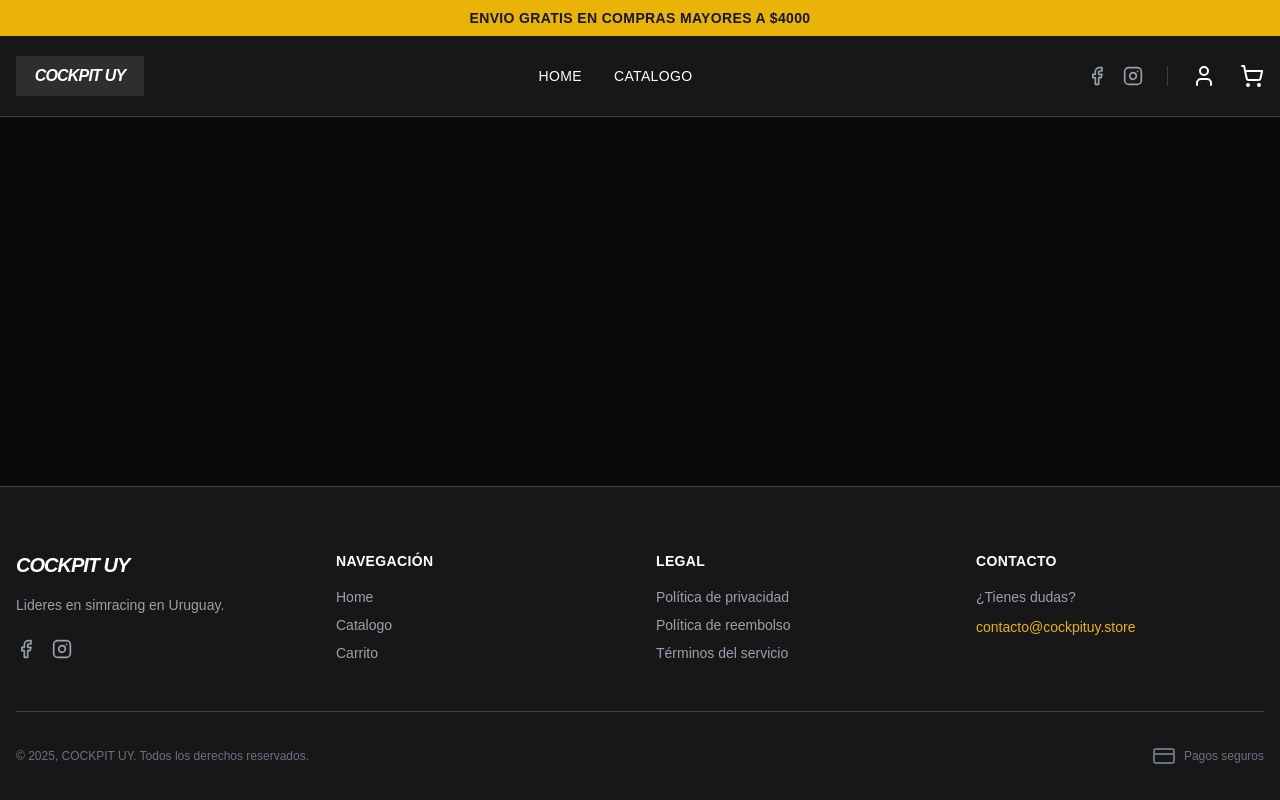
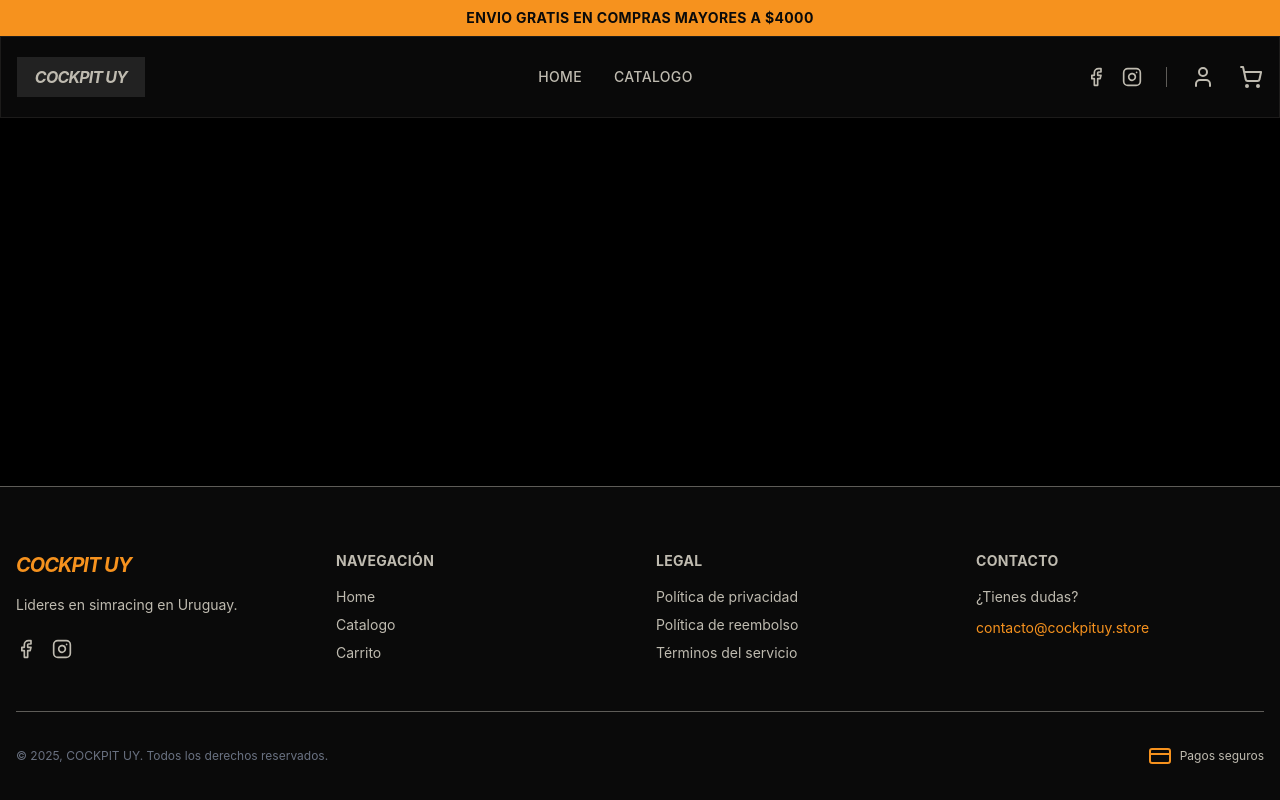
Before and after one commit to Karaba21/Cockpit, a Next.js app: page / in a window 1280 px wide. Built offline with nearby package versions, Linux system fonts and the light colour scheme; no server answers.

Commit message:
mejora estilos

```diff
--- a/src/app/globals.css
+++ b/src/app/globals.css
@@ -1,16 +1,31 @@
 @import "tailwindcss";
 
 @theme {
-  --color-background: #0a0a0a;
-  --color-foreground: #ffffff;
+  /* Nueva Paleta de Colores */
+  --color-negro: #000000;
+  --color-arena: #bfbbb0;
+  --color-asfalto: #5e5c58;
+  --color-sunset: #f6921e;
 
-  /* Custom Colors */
-  --color-primary: #eab308; /* Yellow-500 */
-  --color-primary-hover: #ca8a04; /* Yellow-600 */
-  --color-secondary: #ef4444; /* Red-500 */
-  --color-surface: #171717; /* Neutral-900 */
-  --color-surface-light: #262626; /* Neutral-800 */
-  --color-border: #404040; /* Neutral-700 */
+  /* Color System */
+  --color-background: #000000;
+  --color-foreground: #bfbbb0;
+  --color-primary: #f6921e;
+  --color-primary-hover: #d97d0f;
+  --color-secondary: #5e5c58;
+  --color-surface: #0a0a0a;
+  --color-surface-light: #1a1a1a;
+  --color-border: #5e5c58;
+
+  /* Gradients */
+  --gradient-sunset: linear-gradient(135deg, #f6921e 0%, #d97d0f 100%);
+  --gradient-dark: linear-gradient(135deg, #000000 0%, #1a1a1a 100%);
+  --gradient-border: linear-gradient(135deg, #5e5c58 0%, #f6921e 100%);
+
+  /* Effects */
+  --glow-sunset: 0 0 20px rgba(246, 146, 30, 0.4);
+  --glow-sunset-strong: 0 0 30px rgba(246, 146, 30, 0.6);
+  --shadow-elevated: 0 10px 40px rgba(0, 0, 0, 0.5);
 }
 
 :root {
@@ -21,5 +36,55 @@
 body {
   background-color: var(--background);
   color: var(--foreground);
-  font-family: Arial, Helvetica, sans-serif;
+  font-family: 'Inter', -apple-system, BlinkMacSystemFont, 'Segoe UI', sans-serif;
 }
+
+/* Animaciones Globales */
+@keyframes glow-pulse {
+
+  0%,
+  100% {
+    box-shadow: 0 0 20px rgba(246, 146, 30, 0.3);
+  }
+
+  50% {
+    box-shadow: 0 0 30px rgba(246, 146, 30, 0.6);
+  }
+}
+
+@keyframes slide-up {
+  from {
+    opacity: 0;
+    transform: translateY(20px);
+  }
+
+  to {
+    opacity: 1;
+    transform: translateY(0);
+  }
+}
+
+@keyframes shimmer {
+  0% {
+    background-position: -1000px 0;
+  }
+
+  100% {
+    background-position: 1000px 0;
+  }
+}
+
+/* Utility Classes */
+.glass-effect {
+  background: rgba(94, 92, 88, 0.1);
+  backdrop-filter: blur(10px);
+  border: 1px solid rgba(191, 187, 176, 0.1);
+}
+
+.glow-sunset {
+  box-shadow: var(--glow-sunset);
+}
+
+.glow-sunset-hover:hover {
+  box-shadow: var(--glow-sunset-strong);
+}
--- a/src/components/layout/Footer.tsx
+++ b/src/components/layout/Footer.tsx
@@ -4,20 +4,20 @@ import { Facebook, Instagram, CreditCard } from 'lucide-react';
 
 const Footer = () => {
     return (
-        <footer className="bg-surface border-t border-border pt-16 pb-8">
+        <footer className="bg-surface border-t border-asfalto pt-16 pb-8">
             <div className="container mx-auto px-4">
                 <div className="grid grid-cols-1 md:grid-cols-4 gap-8 mb-12">
                     {/* Brand */}
                     <div className="col-span-1 md:col-span-1">
-                        <h3 className="text-xl font-bold italic tracking-tighter mb-4">COCKPIT UY</h3>
-                        <p className="text-gray-400 text-sm mb-6">
+                        <h3 className="text-xl font-bold italic tracking-tighter mb-4 text-primary">COCKPIT UY</h3>
+                        <p className="text-arena text-sm mb-6">
                             Lideres en simracing en Uruguay.
                         </p>
                         <div className="flex space-x-4">
-                            <a href="https://facebook.com" className="text-gray-400 hover:text-primary transition-colors">
+                            <a href="https://facebook.com" className="text-arena hover:text-primary transition-all duration-300 hover:scale-110 hover:drop-shadow-[0_0_8px_rgba(246,146,30,0.6)]">
                                 <Facebook size={20} />
                             </a>
-                            <a href="https://instagram.com" className="text-gray-400 hover:text-primary transition-colors">
+                            <a href="https://instagram.com" className="text-arena hover:text-primary transition-all duration-300 hover:scale-110 hover:drop-shadow-[0_0_8px_rgba(246,146,30,0.6)]">
                                 <Instagram size={20} />
                             </a>
                         </div>
@@ -26,28 +26,28 @@ const Footer = () => {
                     {/* Links */}
                     <div className="col-span-1">
                         <h4 className="font-bold uppercase text-sm mb-4 tracking-wide">Navegación</h4>
-                        <ul className="space-y-2 text-sm text-gray-400">
-                            <li><Link href="/" className="hover:text-primary transition-colors">Home</Link></li>
-                            <li><Link href="/catalogo" className="hover:text-primary transition-colors">Catalogo</Link></li>
-                            <li><Link href="/cart" className="hover:text-primary transition-colors">Carrito</Link></li>
+                        <ul className="space-y-2 text-sm text-arena">
+                            <li><Link href="/" className="hover:text-primary transition-all duration-300 hover:pl-1">Home</Link></li>
+                            <li><Link href="/catalogo" className="hover:text-primary transition-all duration-300 hover:pl-1">Catalogo</Link></li>
+                            <li><Link href="/cart" className="hover:text-primary transition-all duration-300 hover:pl-1">Carrito</Link></li>
                         </ul>
                     </div>
 
                     {/* Policies */}
                     <div className="col-span-1">
                         <h4 className="font-bold uppercase text-sm mb-4 tracking-wide">Legal</h4>
-                        <ul className="space-y-2 text-sm text-gray-400">
-                            <li><Link href="/policies/privacy-policy" className="hover:text-primary transition-colors">Política de privacidad</Link></li>
-                            <li><Link href="/policies/refund-policy" className="hover:text-primary transition-colors">Política de reembolso</Link></li>
-                            <li><Link href="/policies/terms-of-service" className="hover:text-primary transition-colors">Términos del servicio</Link></li>
+                        <ul className="space-y-2 text-sm text-arena">
+                            <li><Link href="/policies/privacy-policy" className="hover:text-primary transition-all duration-300 hover:pl-1">Política de privacidad</Link></li>
+                            <li><Link href="/policies/refund-policy" className="hover:text-primary transition-all duration-300 hover:pl-1">Política de reembolso</Link></li>
+                            <li><Link href="/policies/terms-of-service" className="hover:text-primary transition-all duration-300 hover:pl-1">Términos del servicio</Link></li>
                         </ul>
                     </div>
 
                     {/* Newsletter / Contact placeholder */}
                     <div className="col-span-1">
                         <h4 className="font-bold uppercase text-sm mb-4 tracking-wide">Contacto</h4>
-                        <p className="text-sm text-gray-400 mb-2">¿Tienes dudas?</p>
-                        <a href="mailto:contacto@cockpituy.store" className="text-primary hover:underline text-sm">
+                        <p className="text-sm text-arena mb-2">¿Tienes dudas?</p>
+                        <a href="mailto:contacto@cockpituy.store" className="text-primary hover:underline text-sm hover:drop-shadow-[0_0_8px_rgba(246,146,30,0.6)] transition-all duration-300">
                             contacto@cockpituy.store
                         </a>
                     </div>
@@ -58,8 +58,8 @@ const Footer = () => {
                         &copy; {new Date().getFullYear()}, COCKPIT UY. Todos los derechos reservados.
                     </p>
 
-                    <div className="flex items-center space-x-2 text-gray-500">
-                        <CreditCard size={24} />
+                    <div className="flex items-center space-x-2 text-arena">
+                        <CreditCard size={24} className="text-primary" />
                         {/* Add more payment icons here */}
                         <span className="text-xs">Pagos seguros</span>
                     </div>
--- a/src/components/layout/Navbar.tsx
+++ b/src/components/layout/Navbar.tsx
@@ -10,7 +10,7 @@ const Navbar = () => {
     const { cartCount } = useCart();
 
     return (
-        <header className="bg-surface border-b border-border sticky top-0 z-50">
+        <header className="glass-effect border-b border-border sticky top-0 z-50 backdrop-blur-md">
             <div className="container mx-auto px-4 h-20 flex items-center justify-between">
                 {/* Mobile Menu Button */}
                 <button
@@ -31,10 +31,10 @@ const Navbar = () => {
 
                 {/* Desktop Navigation */}
                 <nav className="hidden md:flex items-center space-x-8">
-                    <Link href="/" className="text-foreground hover:text-primary transition-colors font-medium uppercase text-sm tracking-wide">
+                    <Link href="/" className="text-foreground hover:text-primary transition-all duration-300 font-medium uppercase text-sm tracking-wide hover:drop-shadow-[0_0_8px_rgba(246,146,30,0.6)]">
                         Home
                     </Link>
-                    <Link href="/catalogo" className="text-foreground hover:text-primary transition-colors font-medium uppercase text-sm tracking-wide">
+                    <Link href="/catalogo" className="text-foreground hover:text-primary transition-all duration-300 font-medium uppercase text-sm tracking-wide hover:drop-shadow-[0_0_8px_rgba(246,146,30,0.6)]">
                         Catalogo
                     </Link>
                 </nav>
@@ -42,22 +42,22 @@ const Navbar = () => {
                 {/* Actions */}
                 <div className="flex items-center space-x-4 md:space-x-6">
                     <div className="hidden md:flex items-center space-x-4 border-r border-border pr-6">
-                        <a href="https://facebook.com" target="_blank" rel="noopener noreferrer" className="text-gray-400 hover:text-primary transition-colors">
+                        <a href="https://facebook.com" target="_blank" rel="noopener noreferrer" className="text-arena hover:text-primary transition-all duration-300 hover:scale-110 hover:drop-shadow-[0_0_8px_rgba(246,146,30,0.6)]">
                             <Facebook size={20} />
                         </a>
-                        <a href="https://instagram.com" target="_blank" rel="noopener noreferrer" className="text-gray-400 hover:text-primary transition-colors">
+                        <a href="https://instagram.com" target="_blank" rel="noopener noreferrer" className="text-arena hover:text-primary transition-all duration-300 hover:scale-110 hover:drop-shadow-[0_0_8px_rgba(246,146,30,0.6)]">
                             <Instagram size={20} />
                         </a>
                     </div>
 
-                    <Link href="/account/login" className="text-foreground hover:text-primary transition-colors">
+                    <Link href="/account/login" className="text-foreground hover:text-primary transition-all duration-300 hover:scale-110 hover:drop-shadow-[0_0_8px_rgba(246,146,30,0.6)]">
                         <User size={24} />
                     </Link>
 
-                    <Link href="/cart" className="relative text-foreground hover:text-primary transition-colors">
+                    <Link href="/cart" className="relative text-foreground hover:text-primary transition-all duration-300 hover:scale-110 hover:drop-shadow-[0_0_8px_rgba(246,146,30,0.6)]">
                         <ShoppingCart size={24} />
                         {cartCount > 0 && (
-                            <span className="absolute -top-2 -right-2 bg-primary text-surface text-[10px] font-bold h-5 w-5 flex items-center justify-center rounded-full">
+                            <span className="absolute -top-2 -right-2 bg-primary text-negro text-[10px] font-bold h-5 w-5 flex items-center justify-center rounded-full shadow-[0_0_12px_rgba(246,146,30,0.8)] animate-pulse">
                                 {cartCount}
                             </span>
                         )}
@@ -67,26 +67,26 @@ const Navbar = () => {
 
             {/* Mobile Menu */}
             {isMenuOpen && (
-                <div className="md:hidden bg-surface border-t border-border absolute w-full left-0 top-20 p-4 flex flex-col space-y-4 shadow-xl">
+                <div className="md:hidden glass-effect border-t border-border absolute w-full left-0 top-20 p-4 flex flex-col space-y-4 shadow-xl backdrop-blur-md">
                     <Link
                         href="/"
-                        className="text-foreground hover:text-primary font-medium uppercase py-2 border-b border-border"
+                        className="text-foreground hover:text-primary transition-all duration-300 font-medium uppercase py-2 border-b border-border hover:pl-2"
                         onClick={() => setIsMenuOpen(false)}
                     >
                         Home
                     </Link>
                     <Link
                         href="/catalogo"
-                        className="text-foreground hover:text-primary font-medium uppercase py-2 border-b border-border"
+                        className="text-foreground hover:text-primary transition-all duration-300 font-medium uppercase py-2 border-b border-border hover:pl-2"
                         onClick={() => setIsMenuOpen(false)}
                     >
                         Catalogo
                     </Link>
                     <div className="flex items-center space-x-6 pt-2">
-                        <a href="https://facebook.com" target="_blank" rel="noopener noreferrer" className="text-gray-400 hover:text-primary">
+                        <a href="https://facebook.com" target="_blank" rel="noopener noreferrer" className="text-arena hover:text-primary transition-all duration-300 hover:scale-110">
                             <Facebook size={24} />
                         </a>
-                        <a href="https://instagram.com" target="_blank" rel="noopener noreferrer" className="text-gray-400 hover:text-primary">
+                        <a href="https://instagram.com" target="_blank" rel="noopener noreferrer" className="text-arena hover:text-primary transition-all duration-300 hover:scale-110">
                             <Instagram size={24} />
                         </a>
                     </div>
```
Also changed, not shown: src/components/home/HeroSection.tsx (+7 -6 lines), src/components/product/AddToCartButton.tsx (+4 -3 lines), src/components/product/ProductCard.tsx (+9 -7 lines).
